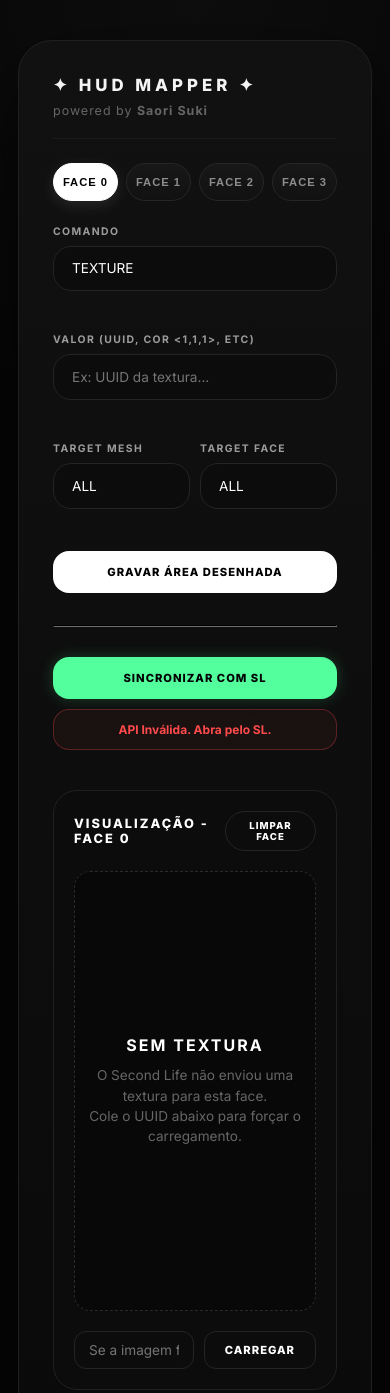
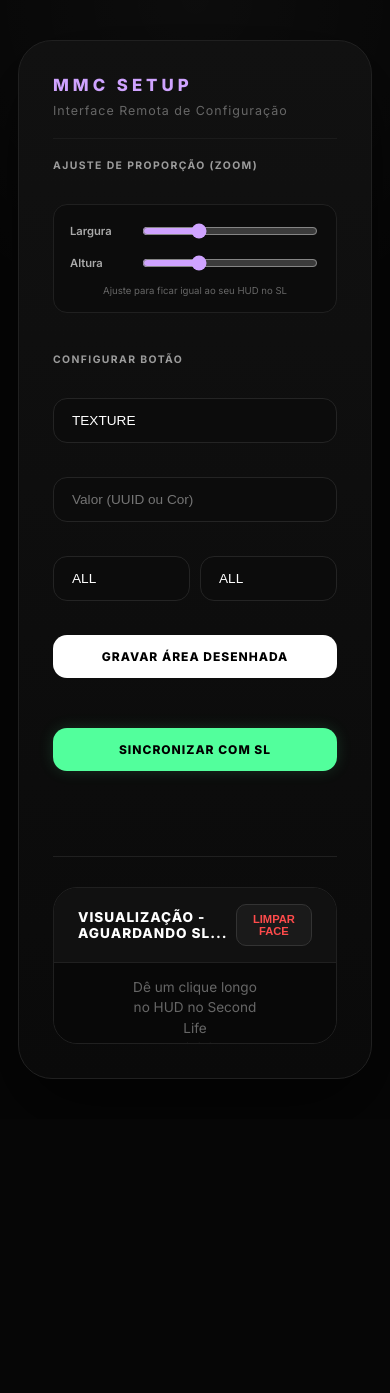
Before and after one commit to MMCSL/Hud, a plain HTML site: page index.html in a window 390 px wide. Shown: the top 1393 px of the page. After the commit the page ends 1119 px from the top, so only its background shows below. Drawn offline with Linux system fonts and the light colour scheme.

Commit message:
Refactor HTML structure and styles for HUD configurator
Updated title and various styles for improved layout and aesthetics. Added functionality for sliders and toast notifications.

```diff
--- a/index.html
+++ b/index.html
@@ -3,128 +3,126 @@
 <head>
 <meta charset="UTF-8">
 <meta name="viewport" content="width=device-width, initial-scale=1.0">
-<title>MMC Smart Setup</title>
+<title>MMC HUD Configurator</title>
 
 <link rel="preconnect" href="https://fonts.googleapis.com">
 <link rel="preconnect" href="https://fonts.gstatic.com" crossorigin>
 <link href="https://fonts.googleapis.com/css2?family=Inter:wght@300;400;500;600;700;800&display=swap" rel="stylesheet">
 
 <style>
-:root {
-    --bg: #050505;
-    --panel: #101010;
-    --line: #202020;
-    --text: #f3f3f3;
-    --dim: #666;
-    --green: #52ff9c;
-    --danger: #ff4b4b;
-    --accent-purple: #cfa3ff;
-    --transition: all .22s ease;
+:root{
+    --bg:#050505;
+    --panel:#101010;
+    --line:#202020;
+    --text:#f3f3f3;
+    --dim:#666;
+    --green:#52ff9c;
+    --danger:#ff4b4b;
+    --accent-purple:#cfa3ff;
+    --transition:all .22s ease;
 }
 
-* { box-sizing: border-box; }
+*{ box-sizing:border-box; }
 
-body {
-    margin: 0; padding: 40px 18px;
+body{
+    margin:0; padding:40px 18px;
     background: radial-gradient(circle at top, rgba(255,255,255,.03), transparent 30%), #060606;
-    font-family: 'Inter', sans-serif; color: var(--text);
-    display: flex; justify-content: center; min-height: 100vh;
-    -webkit-font-smoothing: antialiased;
+    font-family:'Inter',sans-serif; color:var(--text);
+    display:flex; justify-content:center; min-height:100vh;
+    -webkit-font-smoothing:antialiased;
 }
 
-.container {
-    width: 100%; max-width: 1280px; min-height: 85vh;
-    background: linear-gradient(180deg, #111111, #0a0a0a);
-    border: 1px solid var(--line); border-radius: 34px; padding: 34px;
-    box-shadow: 0 30px 80px rgba(0,0,0,.65);
-    display: flex; flex-direction: row; gap: 40px; align-items: flex-start;
+.container{
+    width:100%; max-width:1400px; min-height: 85vh;
+    background:linear-gradient(180deg,#111111,#0a0a0a);
+    border:1px solid var(--line); border-radius:34px; padding:34px;
+    box-shadow:0 30px 80px rgba(0,0,0,.65);
+    display: flex; gap: 30px; align-items: stretch;
 }
 
-/* LEFT PANEL - CONTROLS */
+/* LEFT PANEL (CONTROLS) */
 .controls-panel {
-    width: 380px; flex-shrink: 0;
-    display: flex; flex-direction: column; gap: 24px;
+    width: 340px; flex-shrink: 0;
+    display: flex; flex-direction: column; gap: 20px;
+    border-right: 1px solid var(--line); padding-right: 30px;
 }
 
-header { text-align: left; border-bottom: 1px solid #1b1b1b; padding-bottom: 20px; }
-h1 { margin: 0; font-size: 1.05rem; letter-spacing: 4px; font-weight: 800; text-transform: uppercase; }
-.subtitle { margin-top: 8px; color: var(--dim); font-size: .78rem; letter-spacing: 1px; }
-.subtitle a { color: inherit; text-decoration: none; font-weight: 700; transition: var(--transition); }
-.subtitle a:hover { color: var(--text); text-shadow: 0 0 8px rgba(255,255,255,0.2); }
+header { padding-bottom: 20px; border-bottom: 1px solid #1b1b1b; }
+h1 { margin: 0 0 8px 0; font-size: 1.05rem; letter-spacing: 4px; font-weight: 800; text-transform: uppercase; color: var(--accent-purple); }
+.subtitle { color: var(--dim); font-size: .78rem; letter-spacing: 1px; }
 
-.tabs { display: flex; justify-content: space-between; gap: 8px; }
-.tab-btn {
-    flex: 1; background: linear-gradient(180deg, #181818, #111111);
-    border: 1px solid #262626; color: #8d8d8d; padding: 12px 0;
-    border-radius: 999px; cursor: pointer; transition: var(--transition);
-    font-size: .7rem; font-weight: 700; letter-spacing: 1px; text-transform: uppercase;
-}
-.tab-btn:hover { transform: translateY(-2px); color: #fff; border-color: #4a4a4a; }
-.tab-btn.active { background: #fff; color: #000; border-color: #fff; box-shadow: 0 4px 15px rgba(255,255,255,0.1); }
-
-label { font-size: .65rem; letter-spacing: 1.4px; font-weight: 700; text-transform: uppercase; color: #9c9c9c; margin-bottom: 8px; display: block; }
-.input-group { margin-bottom: 18px; }
-
+.section-title { font-size: .65rem; letter-spacing: 1.4px; font-weight: 700; text-transform: uppercase; color: #9c9c9c; margin-bottom: 12px; }
+.input-group { margin-bottom: 14px; }
 .search-input {
     width: 100%; background: #0c0c0c; border: 1px solid #242424; color: #fff;
-    padding: 14px 18px; border-radius: 18px; outline: none; font-size: .85rem;
-    transition: var(--transition); font-family: 'Inter', sans-serif;
+    padding: 14px 18px; border-radius: 14px; outline: none; font-size: .85rem; transition: var(--transition);
 }
 .search-input:focus { border-color: var(--accent-purple); box-shadow: 0 0 10px rgba(207, 163, 255, 0.1); }
 select.search-input { appearance: none; cursor: pointer; }
 
+/* SLIDERS FOR ASPECT RATIO */
+.slider-container { display: flex; align-items: center; gap: 10px; margin-bottom: 12px; }
+.slider-container label { width: 60px; font-size: .7rem; font-weight: 600; color: #aaa; }
+input[type="range"] { flex: 1; accent-color: var(--accent-purple); }
+
 .btn {
-    border: none; padding: 14px; border-radius: 16px; cursor: pointer; font-size: .7rem;
+    border: none; padding: 14px 18px; border-radius: 14px; cursor: pointer; font-size: .75rem;
     font-weight: 800; text-transform: uppercase; letter-spacing: 1px; transition: var(--transition);
     width: 100%; font-family: 'Inter', sans-serif;
 }
-.btn-outline { background: #0c0c0c; border: 1px solid #242424; color: #fff; }
-.btn-outline:hover { background: #1a1a1a; border-color: #444; transform: translateY(-2px); }
 .btn-white { background: #fff; color: #000; }
-.btn-white:hover { transform: translateY(-2px); box-shadow: 0 8px 20px rgba(255,255,255,0.15); }
-.btn-sync { background: var(--green); color: #000; box-shadow: 0 0 15px rgba(82, 255, 156, 0.2); margin-top: 10px; }
-.btn-sync:hover { transform: translateY(-2px); box-shadow: 0 0 25px rgba(82, 255, 156, 0.4); }
+.btn-white:hover { transform: translateY(-2px); box-shadow: 0 10px 25px rgba(255,255,255,0.2); }
+.btn-sync { background: var(--green); color: #000; margin-top: auto; box-shadow: 0 0 15px rgba(82,255,156,0.15); }
+.btn-sync:hover { transform: translateY(-2px); box-shadow: 0 0 25px rgba(82,255,156,0.4); }
 
-.status-badge {
-    background: #0f0f0f; border: 1px solid #2a2a2a; padding: 12px; border-radius: 16px;
-    font-size: .75rem; font-weight: 700; text-align: center; margin-top: 10px; transition: var(--transition);
+.toast {
+    background: #111; border: 1px solid #2a2a2a; color: #fff;
+    padding: 14px 18px; border-radius: 14px; font-weight: 600; font-size: 0.8rem;
+    text-transform: uppercase; letter-spacing: 1px; text-align: center; margin-top: 10px;
+    opacity: 0; transition: var(--transition);
 }
-.status-badge.success { color: var(--green); border-color: rgba(82, 255, 156, 0.3); background: rgba(82, 255, 156, 0.05); }
-.status-badge.error { color: var(--danger); border-color: rgba(255, 75, 75, 0.3); background: rgba(255, 75, 75, 0.05); }
+.toast.show { opacity: 1; }
 
-/* RIGHT PANEL - CANVAS */
+/* RIGHT PANEL (CANVAS) */
 .canvas-panel {
-    flex: 1; display: flex; flex-direction: column; gap: 20px;
-    background: #0c0c0c; border: 1px solid #202020; border-radius: 24px; padding: 20px;
-    min-height: 600px;
+    flex: 1; display: flex; flex-direction: column;
+    background: #0c0c0c; border: 1px solid #202020; border-radius: 24px;
+    overflow: hidden; position: relative;
 }
 
-.canvas-header { display: flex; justify-content: space-between; align-items: center; }
-.canvas-title { font-size: .8rem; font-weight: 800; letter-spacing: 2px; color: #fff; text-transform: uppercase; }
+.canvas-header {
+    padding: 16px 24px; background: #111; border-bottom: 1px solid #202020;
+    display: flex; justify-content: space-between; align-items: center; z-index: 10;
+}
+.canvas-title { font-size: .85rem; font-weight: 800; letter-spacing: 1px; color: #fff; text-transform: uppercase; }
+.btn-clear { background: #1a1a1a; border: 1px solid #333; color: var(--danger); padding: 8px 16px; border-radius: 10px; cursor: pointer; font-size: .7rem; font-weight: 700; transition: var(--transition); }
+.btn-clear:hover { background: var(--danger); color: #fff; border-color: var(--danger); }
 
-.canvas-container {
-    position: relative; width: 100%; flex: 1; background: #080808;
-    border: 1px dashed #2a2a2a; border-radius: 16px; overflow: hidden;
-    display: flex; justify-content: center; align-items: center;
+/* The viewport handles scrolling for zoomed images */
+.canvas-viewport {
+    flex: 1; overflow: auto; background: #080808; position: relative;
+    display: flex; justify-content: center; align-items: center; padding: 40px;
 }
 
-#hudImage { max-width: 100%; max-height: 100%; object-fit: contain; display: none; pointer-events: none; }
+/* The wrapper changes size via sliders to stretch/squish the image properly */
+#imageWrapper {
+    position: relative; width: 600px; height: 600px;
+    background: #111; box-shadow: 0 20px 50px rgba(0,0,0,0.8);
+    transition: width 0.1s, height 0.1s;
+}
+
+#hudImage { width: 100%; height: 100%; object-fit: fill; display: block; pointer-events: none; }
 
 .selection-box { position: absolute; border: 2px dashed var(--green); background: rgba(82, 255, 156, 0.1); pointer-events: none; display: none; z-index: 10; }
 .saved-box { position: absolute; border: 2px solid var(--accent-purple); background: rgba(207, 163, 255, 0.15); pointer-events: none; z-index: 5; }
 
-.empty-watermark { text-align: center; display: flex; flex-direction: column; align-items: center; justify-content: center; height: 100%; }
-.empty-watermark-title { font-size: 1rem; font-weight: 700; letter-spacing: 2px; margin-bottom: 10px; text-transform: uppercase; color: #fff; }
+.empty-watermark { position: absolute; top: 50%; left: 50%; transform: translate(-50%, -50%); text-align: center; }
+.empty-watermark-title { font-size: 1rem; font-weight: 700; letter-spacing: 2px; color: #fff; text-transform: uppercase; margin-bottom: 10px; }
 .empty-watermark-sub { color: #666; font-size: 0.85rem; line-height: 1.5; }
-
-/* RECOVERY INPUT (For Face 3 bug) */
-.recovery-box { display: flex; gap: 10px; margin-top: auto; }
-.recovery-box input { flex: 1; border-radius: 12px; padding: 10px 14px; }
-.recovery-box button { width: auto; padding: 10px 20px; border-radius: 12px; }
 
 @media (max-width: 900px) {
     .container { flex-direction: column; }
-    .controls-panel { width: 100%; }
+    .controls-panel { width: 100%; border-right: none; border-bottom: 1px solid var(--line); padding-right: 0; padding-bottom: 30px; }
 }
 </style>
 </head>
@@ -134,182 +132,158 @@ select.search-input { appearance: none; cursor: pointer; }
 
     <div class="controls-panel">
         <header>
-            <h1>✦ HUD MAPPER ✦</h1>
-            <div class="subtitle">powered by <a href="https://my.secondlife.com/saori.suki" target="_blank">Saori Suki</a></div>
+            <h1>MMC SETUP</h1>
+            <div class="subtitle">Interface Remota de Configuração</div>
         </header>
 
-        <div class="tabs">
-            <button class="tab-btn active" onclick="switchFace(0, this)">FACE 0</button>
-            <button class="tab-btn" onclick="switchFace(1, this)">FACE 1</button>
-            <button class="tab-btn" onclick="switchFace(2, this)">FACE 2</button>
-            <button class="tab-btn" onclick="switchFace(3, this)">FACE 3</button>
+        <div class="section-title">Ajuste de Proporção (Zoom)</div>
+        <div style="background: #0c0c0c; border: 1px solid #202020; border-radius: 14px; padding: 16px; margin-bottom: 20px;">
+            <div class="slider-container">
+                <label>Largura</label>
+                <input type="range" id="widthSlider" min="200" max="1500" value="600">
+            </div>
+            <div class="slider-container">
+                <label>Altura</label>
+                <input type="range" id="heightSlider" min="200" max="1500" value="600">
+            </div>
+            <div style="font-size: 0.6rem; color: #666; text-align: center; margin-top: 10px;">Ajuste para ficar igual ao seu HUD no SL</div>
         </div>
 
+        <div class="section-title">Configurar Botão</div>
         <div class="input-group">
-            <label>Comando</label>
             <select id="cmdSelect" class="search-input">
                 <option value="TEXTURE">TEXTURE</option>
                 <option value="COLOR">COLOR</option>
                 <option value="ALPHA">ALPHA</option>
-                <option value="MAT_NORMAL">MAT_NORMAL (Bump)</option>
-                <option value="MAT_SPECULAR">MAT_SPECULAR (Shiny)</option>
+                <option value="MAT_NORMAL">MAT_NORMAL</option>
+                <option value="MAT_SPECULAR">MAT_SPECULAR</option>
             </select>
         </div>
 
         <div class="input-group">
-            <label>Valor (UUID, Cor <1,1,1>, etc)</label>
-            <input type="text" id="valInput" class="search-input" placeholder="Ex: UUID da textura..." autocomplete="off">
+            <input type="text" id="valInput" class="search-input" placeholder="Valor (UUID ou Cor)" autocomplete="off">
         </div>
 
         <div style="display: flex; gap: 10px;">
             <div class="input-group" style="flex: 1;">
-                <label>Target Mesh</label>
-                <input type="text" id="meshInput" class="search-input" value="ALL" autocomplete="off">
+                <input type="text" id="meshInput" class="search-input" value="ALL" placeholder="Target Mesh">
             </div>
             <div class="input-group" style="flex: 1;">
-                <label>Target Face</label>
-                <input type="text" id="faceInput" class="search-input" value="ALL" autocomplete="off">
+                <input type="text" id="faceInput" class="search-input" value="ALL" placeholder="Target Face">
             </div>
         </div>
 
         <button id="addBtn" class="btn btn-white">Gravar Área Desenhada</button>
 
-        <div style="margin-top: auto;">
-            <hr style="border-color: #1b1b1b; margin-bottom: 20px;">
-            <button id="btnSync" class="btn btn-sync">Sincronizar com SL</button>
-            <div id="statusText" class="status-badge">Aguardando...</div>
+        <div style="margin-top: auto; padding-top: 30px;">
+            <button id="btnSync" class="btn btn-sync">SINCRONIZAR COM SL</button>
+            <div id="toast" class="toast">Aguardando...</div>
         </div>
     </div>
 
     <div class="canvas-panel">
         <div class="canvas-header">
-            <div class="canvas-title" id="canvasTitle">Visualização - Face 0</div>
-            <button class="btn btn-outline" style="width: auto; padding: 8px 16px; border-radius: 999px; font-size: 0.6rem;" onclick="clearCurrentFace()">Limpar Face</button>
+            <div class="canvas-title" id="canvasTitle">VISUALIZAÇÃO - AGUARDANDO SL...</div>
+            <button class="btn-clear" onclick="clearCurrentFace()">LIMPAR FACE</button>
         </div>
 
-        <div class="canvas-container" id="container">
+        <div class="canvas-viewport" id="viewport">
             <div id="emptyState" class="empty-watermark">
-                <div class="empty-watermark-title">Sem Textura</div>
-                <div class="empty-watermark-sub">O Second Life não enviou uma textura para esta face.<br>Cole o UUID abaixo para forçar o carregamento.</div>
+                <div class="empty-watermark-title">Conexão Pendente</div>
+                <div class="empty-watermark-sub">Dê um clique longo no HUD no Second Life<br>para iniciar o mapeamento.</div>
             </div>
+
+            <div id="imageWrapper" style="display: none;">
                 <img id="hudImage" src="" alt="HUD">
                 <div class="selection-box" id="selectionBox"></div>
                 <div id="savedBoxes"></div>
             </div>
-
-        <div class="recovery-box">
-            <input type="text" id="manualUuidInput" class="search-input" placeholder="Se a imagem falhou, cole o UUID da textura aqui..." autocomplete="off">
-            <button class="btn btn-outline" onclick="forceLoadTexture()">Carregar</button>
         </div>
     </div>
 
 </div>
 
 <script>
+    // Parâmetros da URL (O script novo do HUD envia apenas 1 face agora)
     const urlParams = new URLSearchParams(window.location.search);
     const apiUrl = urlParams.get('api');
+    const currentFace = urlParams.get('face');
+    const textureUuid = urlParams.get('tex');
 
-    // Objeto que guarda as texturas enviadas pelo SL
-    const textures = {
-        0: urlParams.get('f0'),
-        1: urlParams.get('f1'),
-        2: urlParams.get('f2'),
-        3: urlParams.get('f3')
-    };
-
-    let currentFace = 0;
     let buttonsData = [];
 
+    const imageWrapper = document.getElementById('imageWrapper');
     const hudImage = document.getElementById('hudImage');
-    const container = document.getElementById('container');
     const emptyState = document.getElementById('emptyState');
     const selectionBox = document.getElementById('selectionBox');
     const savedBoxesContainer = document.getElementById('savedBoxes');
-    const statusText = document.getElementById('statusText');
     const canvasTitle = document.getElementById('canvasTitle');
 
+    // Sliders de redimensionamento (Para desamassar texturas)
+    const widthSlider = document.getElementById('widthSlider');
+    const heightSlider = document.getElementById('heightSlider');
+
+    widthSlider.addEventListener('input', (e) => { imageWrapper.style.width = e.target.value + 'px'; });
+    heightSlider.addEventListener('input', (e) => { imageWrapper.style.height = e.target.value + 'px'; });
+
+    // Inicialização da Imagem
+    if (apiUrl && currentFace) {
+        canvasTitle.innerText = "VISUALIZAÇÃO - FACE " + currentFace;
+
+        if (textureUuid && textureUuid !== "00000000-0000-0000-0000-000000000000") {
+            hudImage.src = `https://secondlife.com/app/image/${textureUuid}/2`;
+            imageWrapper.style.display = 'block';
+            emptyState.style.display = 'none';
+        } else {
+            emptyState.innerHTML = `<div class="empty-watermark-title">Face sem textura</div><div class="empty-watermark-sub">Aplique uma textura no SL antes de mapear.</div>`;
+        }
+    }
+
+    function showToast(msg, isError = false) {
+        const toast = document.getElementById('toast');
+        toast.innerText = msg;
+        toast.style.borderColor = isError ? "var(--danger)" : "#2a2a2a";
+        toast.style.color = isError ? "var(--danger)" : "#fff";
+        toast.classList.add('show');
+        setTimeout(() => toast.classList.remove('show'), 3000);
+    }
+
+    function clearCurrentFace() {
+        buttonsData = [];
+        renderSavedBoxes();
+    }
+
+    // Desenho das Caixas
     let isDrawing = false;
     let startX, startY, currentX, currentY;
     let currentUV = null;
 
-    if(!apiUrl) {
-        statusText.innerText = "API Inválida. Abra pelo SL.";
-        statusText.className = "status-badge error";
-    } else {
-        statusText.innerText = "Conectado ao Second Life";
-    }
-
-    // Inicialização
-    switchFace(0, document.querySelector('.tab-btn'));
-
-    function isValidUUID(uuid) {
-        return uuid && uuid !== "00000000-0000-0000-0000-000000000000" && uuid !== "NULL_KEY" && uuid !== "null";
-    }
-
-    function switchFace(faceNum, btnElement) {
-        currentFace = faceNum;
-        canvasTitle.innerText = "Visualização - Face " + faceNum;
-
-        // Atualiza estilo das abas
-        document.querySelectorAll('.tab-btn').forEach(btn => btn.classList.remove('active'));
-        if(btnElement) btnElement.classList.add('active');
-
-        // Renderiza Imagem
-        const uuid = textures[faceNum];
-        if (isValidUUID(uuid)) {
-            hudImage.src = `https://secondlife.com/app/image/${uuid}/2`;
-            hudImage.style.display = 'block';
-            emptyState.style.display = 'none';
-        } else {
-            hudImage.src = "";
-            hudImage.style.display = 'none';
-            emptyState.style.display = 'flex';
-        }
-
-        document.getElementById('manualUuidInput').value = ""; // Limpa input manual
-        renderSavedBoxes();
-    }
-
-    // Função para caso o UUID falhe na URL (Resolve o bug da Face 3)
-    function forceLoadTexture() {
-        const manualUuid = document.getElementById('manualUuidInput').value.trim();
-        if(isValidUUID(manualUuid)) {
-            textures[currentFace] = manualUuid; // Salva na memória
-            hudImage.src = `https://secondlife.com/app/image/${manualUuid}/2`;
-            hudImage.style.display = 'block';
-            emptyState.style.display = 'none';
-        }
-    }
-
-    function clearCurrentFace() {
-        buttonsData = buttonsData.filter(b => b.face !== currentFace);
-        renderSavedBoxes();
-    }
-
-    // Eventos de Desenho no Canvas
-    container.addEventListener('mousedown', (e) => {
-        if(hudImage.style.display === 'none') return; // Bloqueia desenho se não tiver imagem
-        const rect = hudImage.getBoundingClientRect();
-        if(e.clientX < rect.left || e.clientX > rect.right || e.clientY < rect.top || e.clientY > rect.bottom) return;
-
-        startX = e.clientX - rect.left; startY = e.clientY - rect.top;
-        isDrawing = true; selectionBox.style.display = 'block';
+    imageWrapper.addEventListener('mousedown', (e) => {
+        const rect = imageWrapper.getBoundingClientRect();
+        startX = e.clientX - rect.left;
+        startY = e.clientY - rect.top;
+        isDrawing = true;
+        selectionBox.style.display = 'block';
         updateBox(selectionBox, startX, startY, startX, startY);
     });
 
-    container.addEventListener('mousemove', (e) => {
+    window.addEventListener('mousemove', (e) => {
         if (!isDrawing) return;
-        const rect = hudImage.getBoundingClientRect();
+        const rect = imageWrapper.getBoundingClientRect();
+        // Limita o desenho aos limites do wrapper
         currentX = Math.max(0, Math.min(e.clientX - rect.left, rect.width));
         currentY = Math.max(0, Math.min(e.clientY - rect.top, rect.height));
         updateBox(selectionBox, startX, startY, currentX, currentY);
     });
 
-    container.addEventListener('mouseup', () => {
+    window.addEventListener('mouseup', () => {
         if (!isDrawing) return;
         isDrawing = false;
 
-        const width = hudImage.clientWidth; const height = hudImage.clientHeight;
+        // A matemática é à prova de falhas: Baseada no tamanho atual do HTML wrapper!
+        const width = imageWrapper.clientWidth;
+        const height = imageWrapper.clientHeight;
+
         const uMin = (Math.min(startX, currentX) / width).toFixed(3);
         const uMax = (Math.max(startX, currentX) / width).toFixed(3);
         const vMin = (1.0 - (Math.max(startY, currentY) / height)).toFixed(3); // SL Eixo Y Invertido
@@ -319,36 +293,23 @@ select.search-input { appearance: none; cursor: pointer; }
     });
 
     function updateBox(element, x1, y1, x2, y2) {
-        // Ajusta posição baseada na imagem, não no container absoluto
-        const rect = hudImage.getBoundingClientRect();
-        const containerRect = container.getBoundingClientRect();
-        const offsetX = rect.left - containerRect.left;
-        const offsetY = rect.top - containerRect.top;
-
-        element.style.left = (offsetX + Math.min(x1, x2)) + 'px';
-        element.style.top = (offsetY + Math.min(y1, y2)) + 'px';
+        element.style.left = Math.min(x1, x2) + 'px';
+        element.style.top = Math.min(y1, y2) + 'px';
         element.style.width = Math.abs(x2 - x1) + 'px';
         element.style.height = Math.abs(y2 - y1) + 'px';
     }
 
-    // Gravar o botão na memória local
     document.getElementById('addBtn').addEventListener('click', () => {
-        if (!currentUV) {
-            statusText.innerText = "Desenhe a área primeiro!";
-            statusText.className = "status-badge error";
-            setTimeout(() => statusText.className = "status-badge", 2000);
-            return;
-        }
+        if (!currentUV) return showToast("Desenhe uma área primeiro!", true);
 
         const cmd = document.getElementById('cmdSelect').value;
         const val = document.getElementById('valInput').value || "NULL";
         const mesh = document.getElementById('meshInput').value || "ALL";
-        const face = document.getElementById('faceInput').value || "ALL";
+        const targetFace = document.getElementById('faceInput').value || "ALL";
 
         buttonsData.push({
-            face: currentFace,
             uv: currentUV,
-            payload: `${cmd}|${val}|${mesh}|${face}`
+            payload: `${cmd}|${val}|${mesh}|${targetFace}`
         });
 
         selectionBox.style.display = 'none';
@@ -359,35 +320,30 @@ select.search-input { appearance: none; cursor: pointer; }
     function renderSavedBoxes() {
         savedBoxesContainer.innerHTML = '';
         buttonsData.forEach(btn => {
-            if (btn.face === currentFace) {
             const box = document.createElement('div');
             box.className = 'saved-box';
             updateBox(box, btn.uv.startX, btn.uv.startY, btn.uv.currentX, btn.uv.currentY);
             savedBoxesContainer.appendChild(box);
-            }
         });
     }
 
-    // Disparar sincronização
+    // Sincronização
     document.getElementById('btnSync').addEventListener('click', () => {
-        if (!apiUrl) return alert("URL de API não encontrada.");
+        if (!apiUrl || !currentFace) return showToast("API não conectada.", true);
 
-        statusText.innerText = "Sincronizando...";
-        statusText.className = "status-badge";
+        showToast("Enviando para o SL...");
 
-        let rawData = buttonsData.map(b =>
-            `${b.face}^${b.uv.uMin}^${b.uv.uMax}^${b.uv.vMin}^${b.uv.vMax}^${b.payload}`
+        // O Payload agora envia um "Cabeçalho" avisando qual face deve ser atualizada no SL
+        let rawData = `FACE:${currentFace}\n`;
+        rawData += buttonsData.map(b =>
+            `${b.uv.uMin}^${b.uv.uMax}^${b.uv.vMin}^${b.uv.vMax}^${b.payload}`
         ).join("\n");
 
         fetch(apiUrl, { method: "POST", body: rawData })
-            .then(response => {
-                statusText.innerText = "✔ Sincronizado com Sucesso";
-                statusText.className = "status-badge success";
-            })
-            .catch(error => {
-                // Devido às políticas de CORS, se o LSL recebeu, geralmente cai no catch na web.
-                statusText.innerText = "Enviado! Verifique o SL.";
-                statusText.className = "status-badge success";
+            .then(res => showToast("Sincronizado com Sucesso!"))
+            .catch(err => {
+                // Bloqueios de CORS do navegador, mas o pacote chegou no SL.
+                showToast("Sincronizado! Teste no Second Life.");
             });
     });
 </script>
```
Lines whose indentation alone changed are shown as unchanged.
